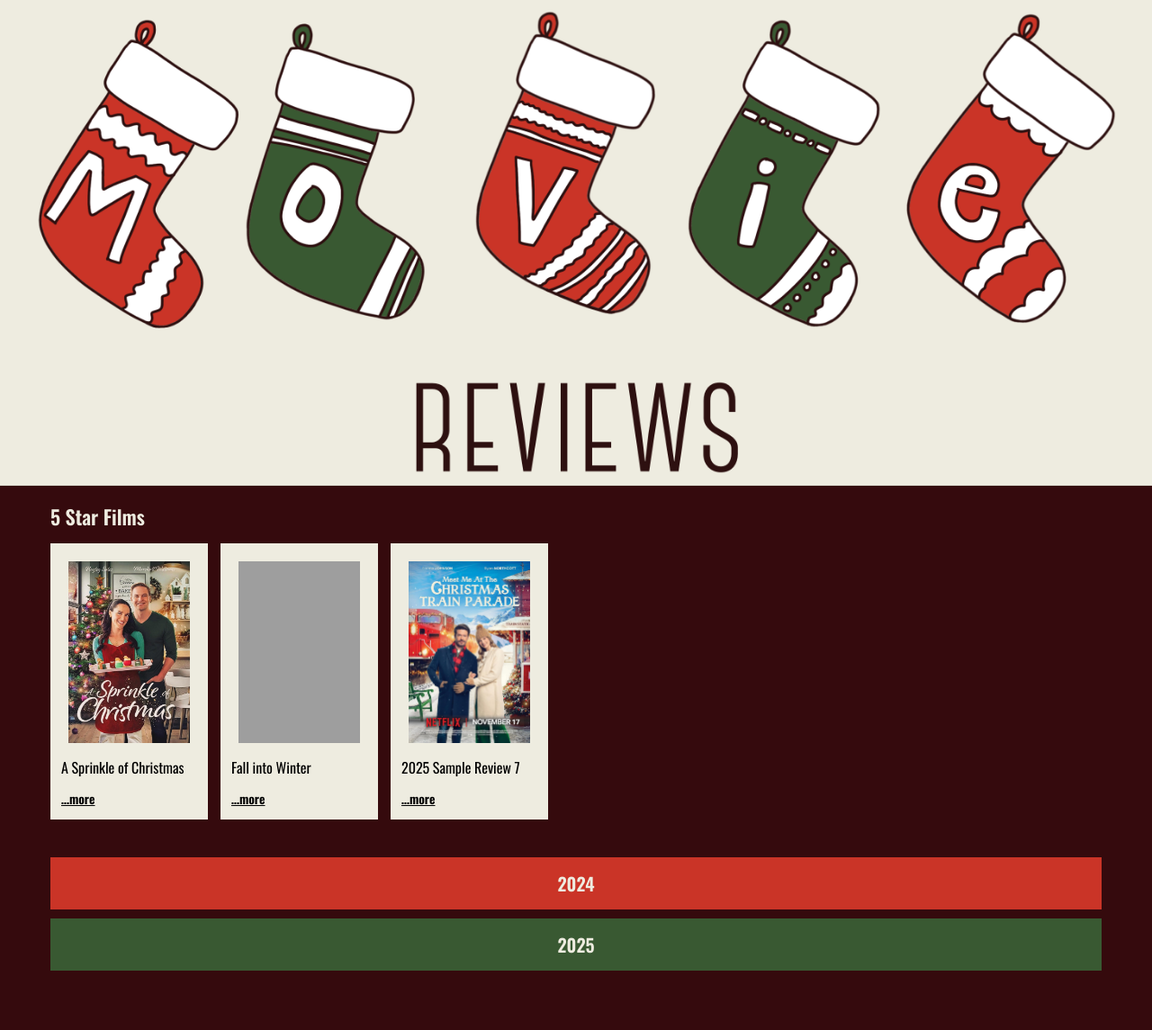
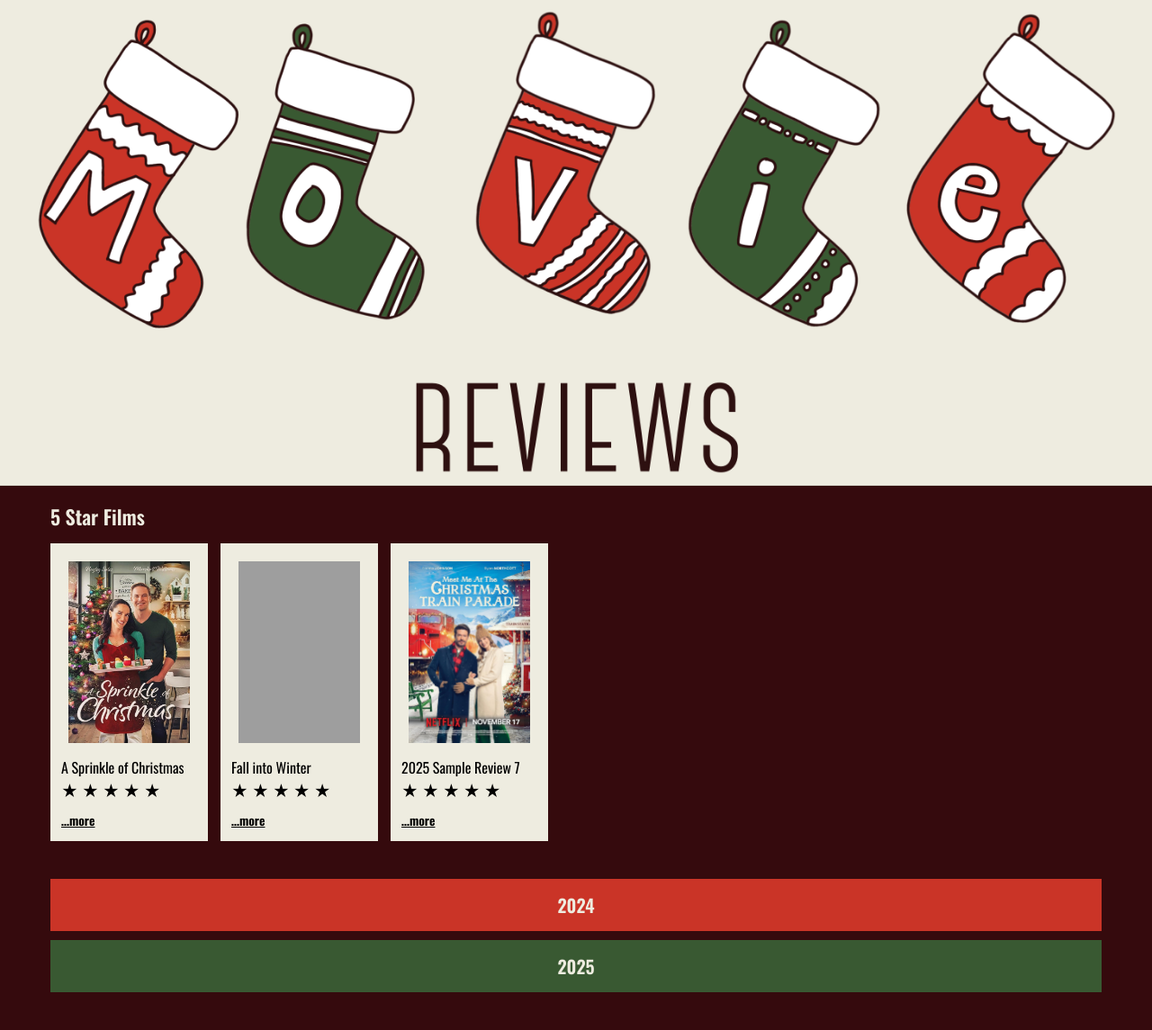
Before and after one commit to GraceD23/Christmas-Movies-Reviews, a Jekyll site: the page built from index.html, in a window 1280 px wide. Shown: the whole page at 90% size. Built offline with Jekyll 4.4.1, drawn with Linux system fonts in a browser that asks for light colours; before the commit the page ends 1121 px from its top, so only the background shows below that; grey boxes are pictures that could not be loaded.

Commit message:
Update stars.html

```diff
--- a/_includes/stars.html
+++ b/_includes/stars.html
@@ -1,8 +1,10 @@
 {% assign rating_num = include.rating | plus: 0 %}
 {% assign full = rating_num | floor %}
 
- {% if include.rating == 0 %}
-  <span class="no-rating">No Rating</span>
-{% else %}
-  <!-- existing star rendering -->
-{% endif %}
+{% for i in (1..5) %}
+  {% if i <= full %}
+    <span class="star-filled" aria-hidden="true">★</span>
+  {% else %}
+    <span class="star-empty" aria-hidden="true">☆</span>
+  {% endif %}
+{% endfor %}
```
